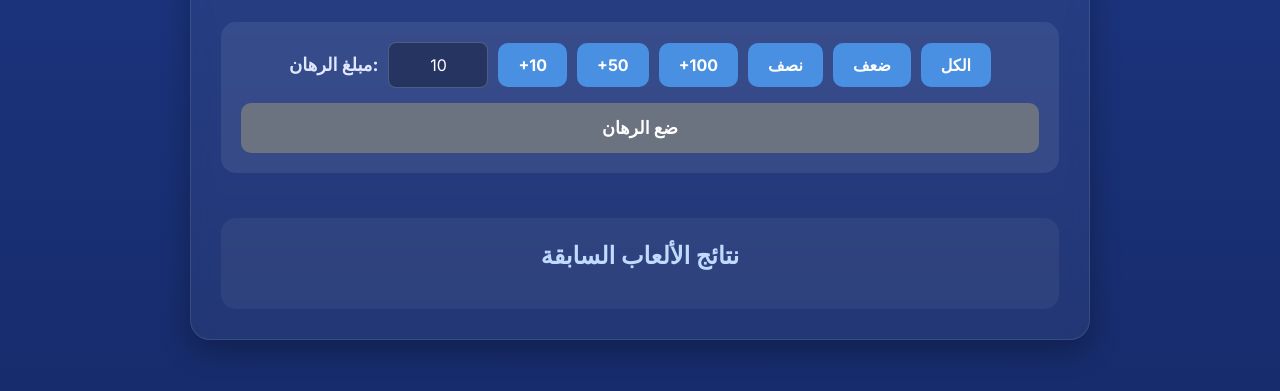
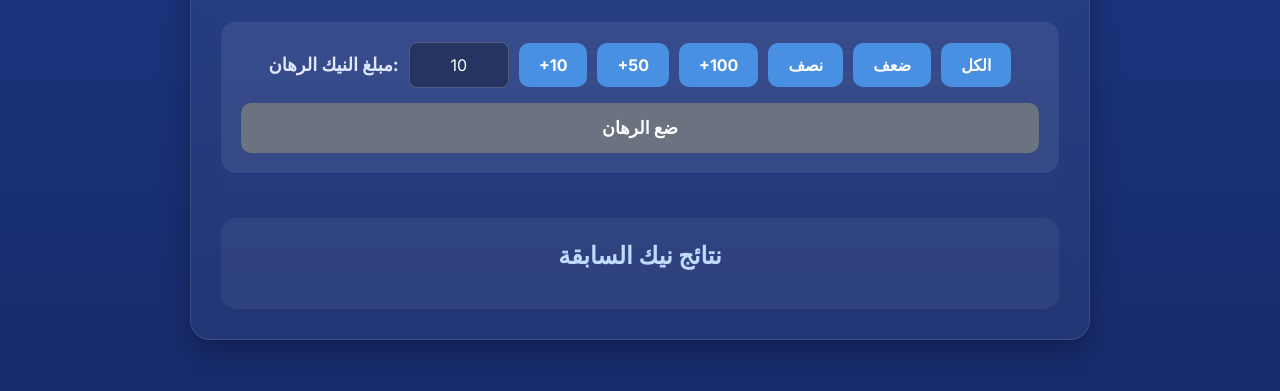
Before and after one commit to kirakurdi/Ronygame, a plain HTML site: page index.html in a window 1280 px wide. Shown: the part 375-766 px from the top of the page. Drawn offline with nearby package versions, Linux system fonts and the light colour scheme.

Commit message:
Update index.html

```diff
--- a/index.html
+++ b/index.html
@@ -379,7 +379,7 @@
         <!-- Bet Controls -->
         <div class="bet-controls">
             <div class="bet-input-group">
-                <label for="bet-amount" class="text-lg">مبلغ الرهان:</label>
+                <label for="bet-amount" class="text-lg">مبلغ النيك الرهان:</label>
                 <input type="number" id="bet-amount" class="bet-input" value="10" min="1" step="1">
                 <div class="bet-buttons">
                     <button class="bet-button" data-amount="10">+10</button>
@@ -395,7 +395,7 @@
 
         <!-- Game History -->
         <div class="game-history">
-            <h3 class="history-title">نتائج الألعاب السابقة</h3>
+            <h3 class="history-title">نتائج نيك السابقة</h3>
             <div class="history-list" id="history-list">
                 <!-- History items will be injected here -->
             </div>
```
